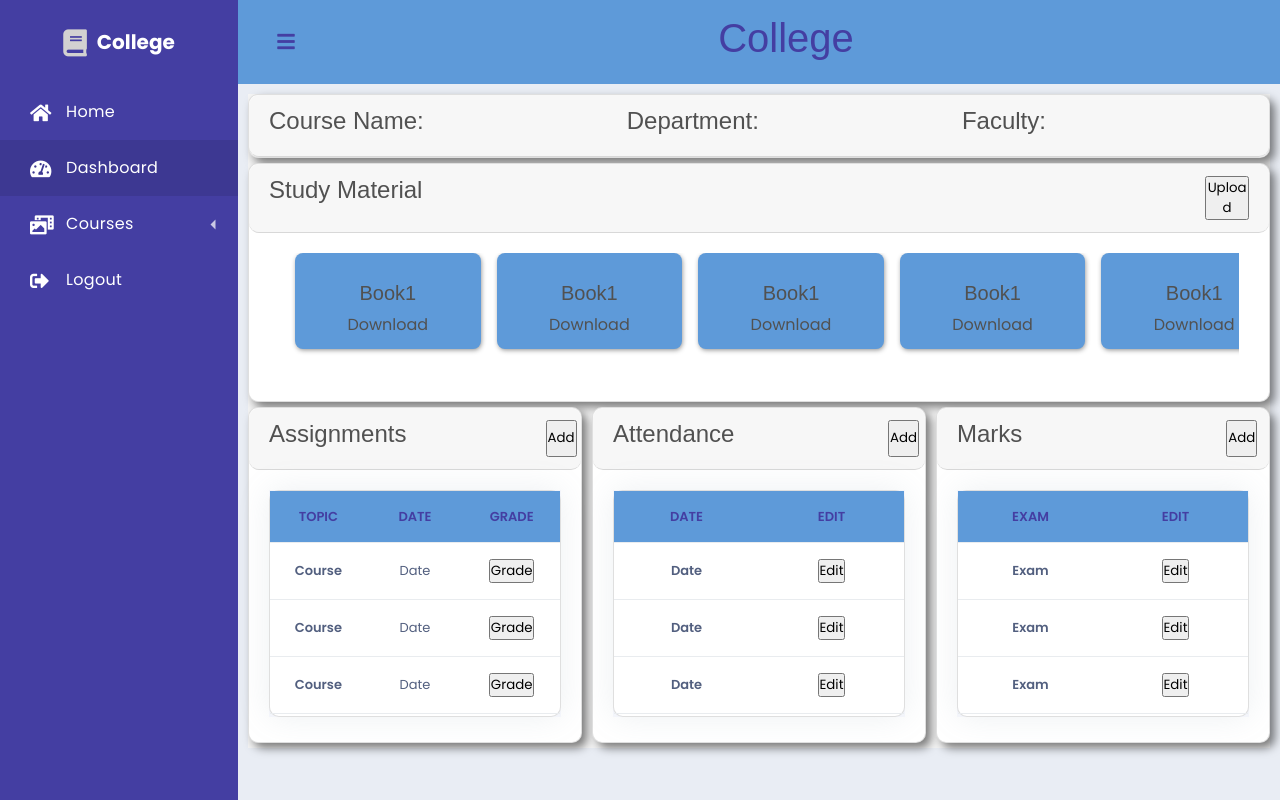
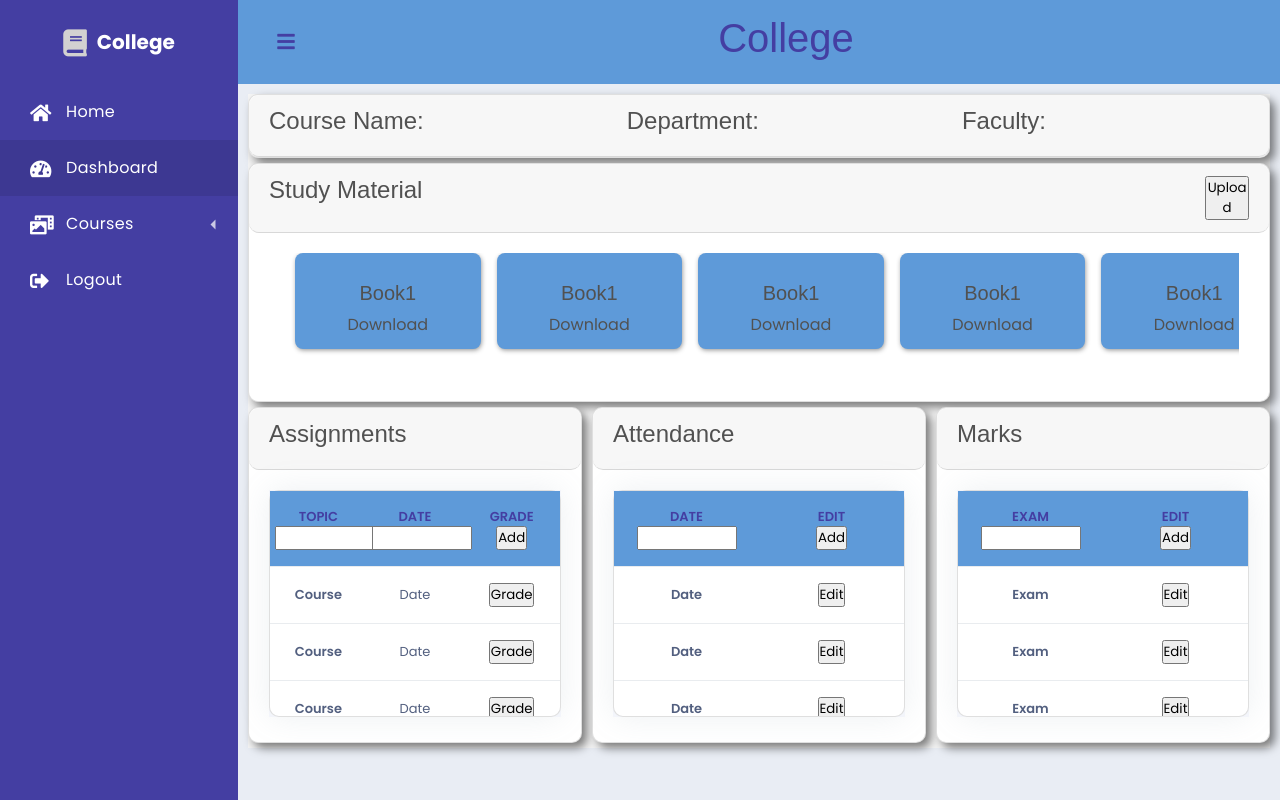
Before and after one commit to BinoManjesh/college-management, a PHP site: page /public/course.php in a window 1280 px wide. Run offline with PHP 8.4, Linux system fonts and the light colour scheme.

Commit message:
coursepage update

```diff
--- a/public/course.php
+++ b/public/course.php
@@ -520,7 +520,7 @@ view('header', ['title' => 'Dashboard', 'stylesheets'=>[
                     <div class="card">
                     <div class="card-header">
                         <h2>Assignments</h2>
-                        <button style="width: min-content;position:relative;left:90%">Add</button>
+
                     </div>
                     <div class="card-body">
                     <div class="pendingassignment">
@@ -528,9 +528,9 @@ view('header', ['title' => 'Dashboard', 'stylesheets'=>[
                     <table class="table align-items-center table-flush" style="border-collapse: collapse;text-align:center">
                             <tbody style="display: block;height: 225px;overflow: auto;">
                                 <tr style="color: #443ea2;background-color: #5e9ad9;text-transform:uppercase;">
-                                    <th style="text-align: center;">Topic</th>
-                                    <th style="text-align: center;">Date</th>
-                                    <th style="text-align: center;">Grade</th>
+                                    <th style="text-align: center;padding-left:5px;padding-right:5px;">Topic<br><input type="text" style="width: 100px;"></th>
+                                    <th style="text-align: center;padding-left:5px;padding-right:5px;">Date<br><input type="text" style="width: 100px;"></th>
+                                    <th style="text-align: center;padding-left:5px;padding-right:5px;">Grade<br><button>Add</button></th>
                                     <!-- <th style="text-align: center;">Last Date</th>
                                     <th style="text-align: center;">Submit</th> -->
                                 </tr>
@@ -598,7 +598,6 @@ view('header', ['title' => 'Dashboard', 'stylesheets'=>[
                     <div class="card" >
                         <div class="card-header">
                             <h2>Attendance</h2>
-                            <button style="width: min-content;position:relative;left:90%">Add</button>
                         </div>
                         <div class="card-body">
                         <div class="pendingassignment">
@@ -606,8 +605,8 @@ view('header', ['title' => 'Dashboard', 'stylesheets'=>[
                     <table class="table align-items-center table-flush" style="border-collapse: collapse;text-align:center;">
                             <tbody style="display: block;height: 225px;overflow: auto;">
                             <tr style="color: #443ea2;background-color: #5e9ad9;text-transform:uppercase;">
-                                    <th >Date</th>
-                                    <th >Edit</th>
+                                    <th style="text-align: center;padding-left:5px;padding-right:5px;">Date<br><input type="text" style="width: 100px;"></th>
+                                    <th style="text-align: center;padding-left:5px;padding-right:5px;">Edit<br><button>Add</button></th>
                                 </tr>
                 <tr>
                     <th >Date</th>
@@ -644,7 +643,6 @@ view('header', ['title' => 'Dashboard', 'stylesheets'=>[
                         <div class="card" >
                         <div class="card-header">
                             <h2>Marks</h2>
-                            <button style="width: min-content;position:relative;left:90%">Add</button>
                         </div>
                         <div class="card-body">
                         <div class="pendingassignment">
@@ -652,8 +650,8 @@ view('header', ['title' => 'Dashboard', 'stylesheets'=>[
                     <table class="table align-items-center table-flush" style="border-collapse: collapse;text-align:center;">
                             <tbody style="display: block;height: 225px;overflow: auto;">
                             <tr style="color: #443ea2;background-color: #5e9ad9;text-transform:uppercase;">
-                                    <th >Exam</th>
-                                    <th >Edit</th>
+                                    <th style="text-align: center;padding-left:5px;padding-right:5px;">Exam<br><input type="text" style="width: 100px;"></th>
+                                    <th style="text-align: center;padding-left:5px;padding-right:5px;">Edit<br><button>Add</button></th>
                                 </tr>
                 <tr>
                     <th >Exam</th>
```
